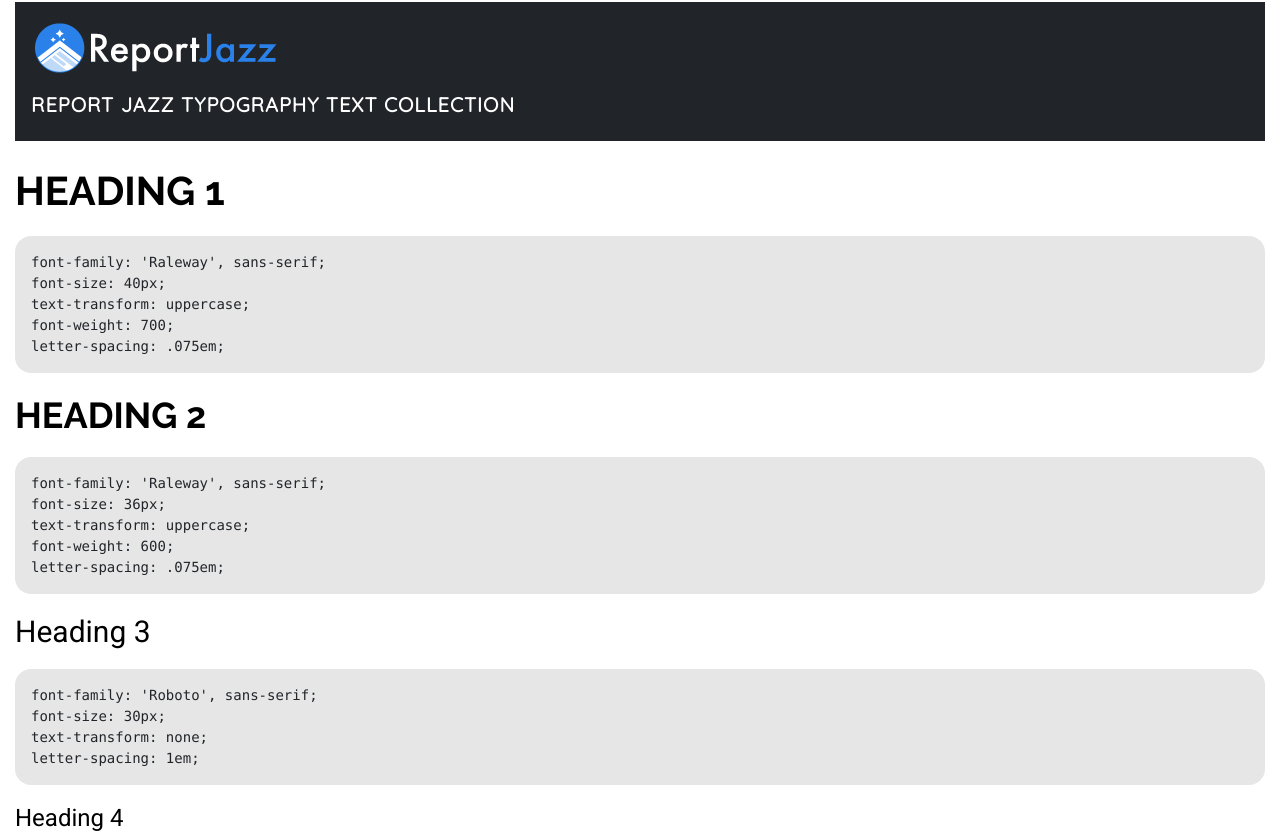
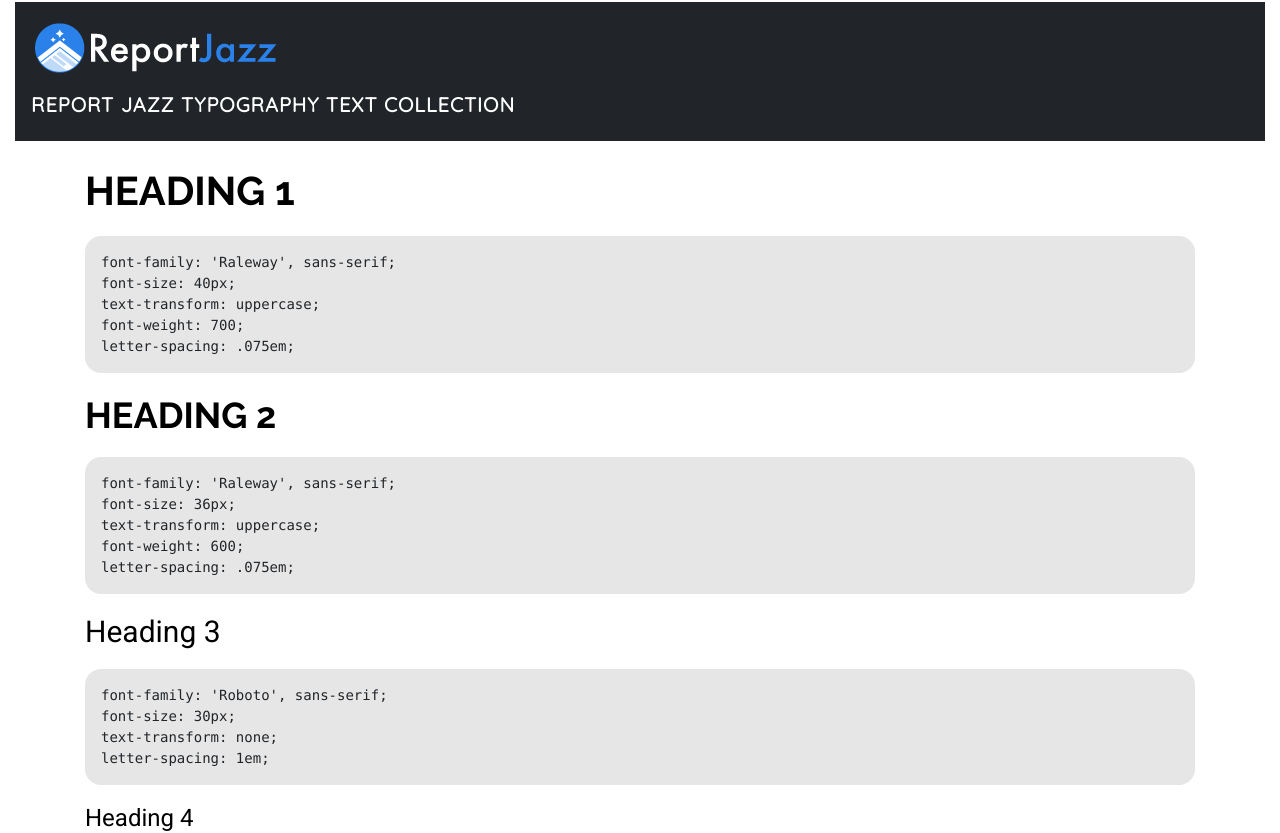
Before and after one commit to u-w0t-m8/DesignSystem, a React (Create React App) app: page /typography in a window 1280 px wide. Shown: the part 788-1621 px from the top of the page. Built offline with nearby package versions, Linux system fonts and the light colour scheme.

Commit message:
page layout changes

```diff
--- a/src/Assets/scss/_config.scss
+++ b/src/Assets/scss/_config.scss
@@ -76,6 +76,10 @@ body {
   font-style: normal;
   min-width: 320px;
   height: 100%;
+  .container-fluid {
+    margin: 0;
+    padding: 0;
+  }
 }
 
 $colorLighten: 20%;
--- a/src/Components/pages/layout.jsx
+++ b/src/Components/pages/layout.jsx
@@ -13,9 +13,6 @@ import logo from "../../Assets/images/logoDark.png";
 import bannerImg from "../../Assets/images/layout.jpg";
 
 class Layout extends Component {
-  constructor(props) {
-    super(props);
-  }
   render() {
     return (
       <div>
@@ -74,8 +71,12 @@ class Layout extends Component {
               <li>Large: (min-width: 1440) and (max-width: 1919)</li>
               <li>Extra large: (min-width: 1920)</li>
             </ul>
-
+          </div>
+        </div>
+        <div className="container-fluid">
           <ProjectTitle logo={logo} title={"Report Jazz Colour palette"} />
+        </div>
+        <div className="container">
           <div className="content">
             <h2>Box Shadow</h2>
             <p>Universal box shadow properties for report jazz</p>
@@ -120,11 +121,7 @@ class Layout extends Component {
             </div>
             <p>Icon buttons</p>
             <IconButton icon="fas fa-plus" bgcolor="#ee6831" color="#fff" />
-              <IconButton
-                icon="far fa-file-pdf"
-                bgcolor="#ff1755"
-                color="#fff"
-              />
+            <IconButton icon="far fa-file-pdf" bgcolor="#ff1755" color="#fff" />
             <IconButton
               icon="far fa-file-word"
               bgcolor="#2a81ea"
@@ -147,7 +144,6 @@ class Layout extends Component {
           </div>
         </div>
       </div>
-      </div>
     );
   }
 }
--- a/src/Components/pages/typography.jsx
+++ b/src/Components/pages/typography.jsx
@@ -137,6 +137,8 @@ class Typography extends Component {
             logo={logo}
             title={"Report Jazz Typography text collection"}
           />
+        </div>
+        <div className="container">
           <div className="content">
             <TypoPalette
               fontType={"Heading 1"}
```
Lines whose indentation alone changed are shown as unchanged.
